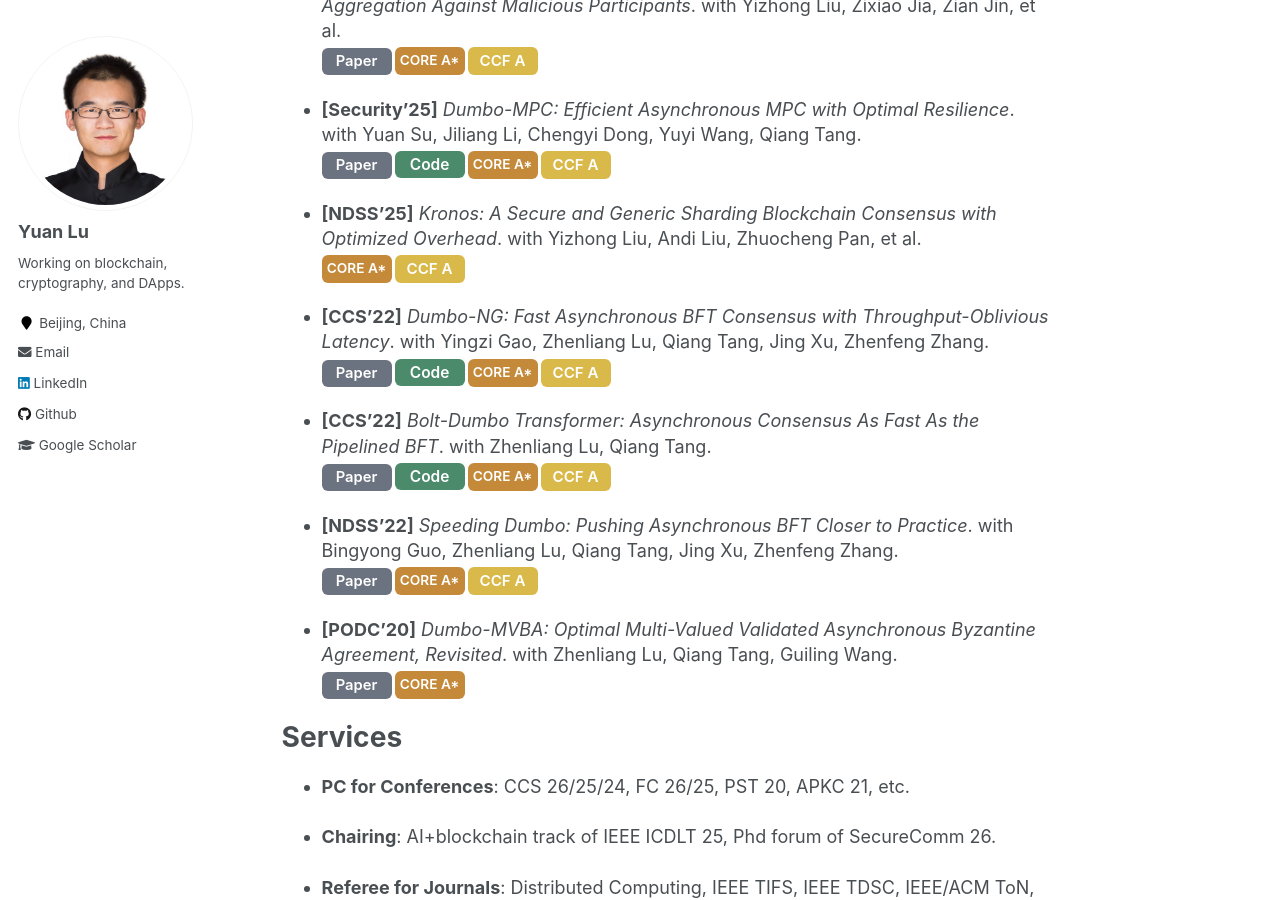
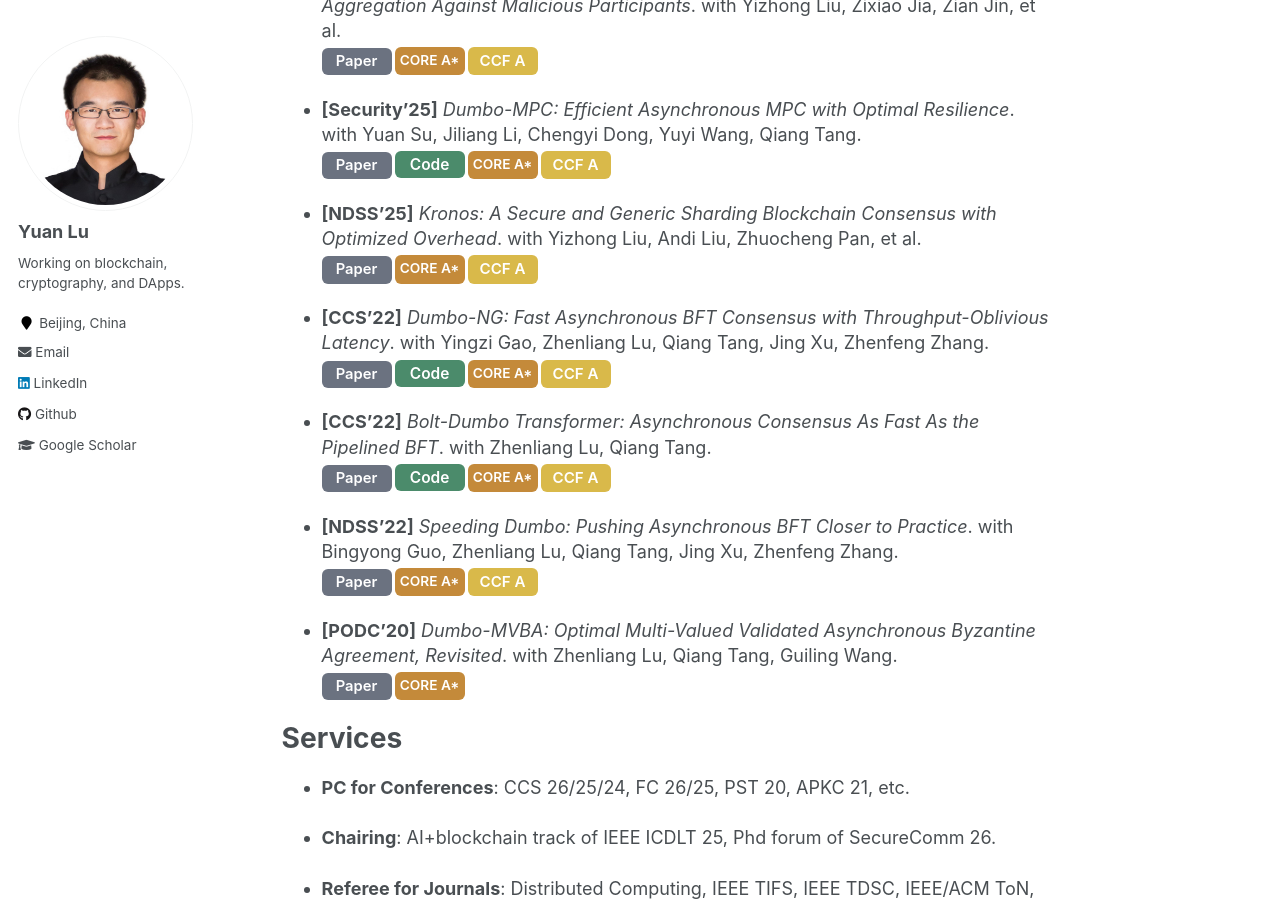
Before and after one commit to yylluu/yylluu.github.io, a Jekyll site: the page built from _pages/about.md, in a window 1280 px wide and 900 px high, scrolled down 1499 px. Built offline with Jekyll 4.4.1, drawn with Linux system fonts in a browser that asks for light colours.

Commit message:
Update about.md

```diff
--- a/_pages/about.md
+++ b/_pages/about.md
@@ -103,8 +103,11 @@
 <li class="pub-entry">
 <strong>[NDSS’25]</strong> <em>Kronos: A Secure and Generic Sharding Blockchain Consensus with Optimized Overhead</em>. with Yizhong Liu, Andi Liu, Zhuocheng Pan, et al.
 <div class="pub-badges">
-<span class="pub-badge badge-core">CORE A*</span>
-<span class="pub-badge badge-ccf">CCF A</span>
+  <a href="https://eprint.iacr.org/2024/206" target="_blank">
+    <span class="pub-badge badge-paper">Paper</span>
+  </a>
+  <span class="pub-badge badge-core">CORE A*</span>
+  <span class="pub-badge badge-ccf">CCF A</span>
 </div>
 </li>
 
```
